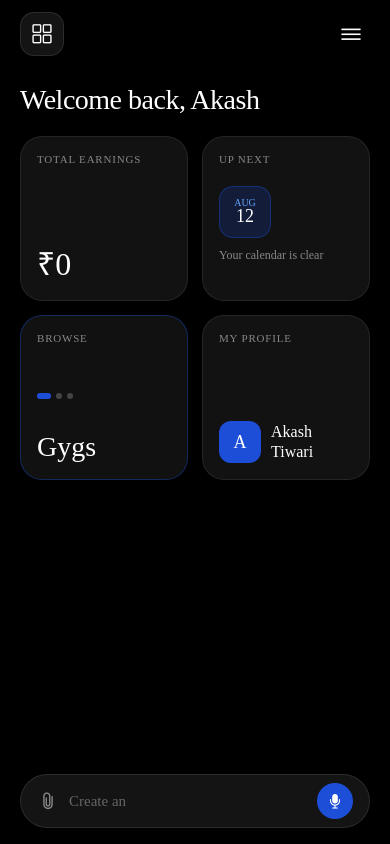
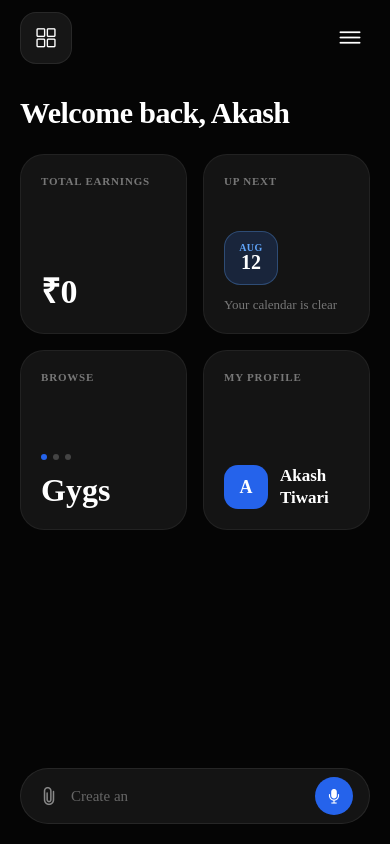
Before and after one commit to nextgigdotcom/gygs-app, a React Native app: screen / in a window 390 px wide. Built offline with nearby package versions, Linux system fonts and the light colour scheme.

Commit message:
fix: Update DashboardScreen visual geometry (180px card height, 24px radius, date badge) to match gygs.in screenshot 100%

```diff
--- a/src/screens/DashboardScreen.js
+++ b/src/screens/DashboardScreen.js
@@ -12,39 +12,40 @@ import { SafeAreaView } from 'react-native-safe-area-context';
 import Ionicons from '@expo/vector-icons/Ionicons';
 
 const { width } = Dimensions.get('window');
-const cardWidth = (width - 40 - 14) / 2; // 2-column grid with 20px padding and 14px gap
+// Generous 20px screen padding and 16px gap between cards
+const cardWidth = (width - 40 - 16) / 2;
 
 export default function DashboardScreen({ onNavigateBrowse }) {
   const [chatInput, setChatInput] = useState('');
 
   return (
     <SafeAreaView style={styles.container} edges={['top', 'left', 'right', 'bottom']}>
-      <StatusBar barStyle="light-content" backgroundColor="#000000" />
+      <StatusBar barStyle="light-content" backgroundColor="#050505" />
 
-      {/* Main Content Area */}
+      {/* Main Content Container */}
       <View style={styles.content}>
 
-        {/* 1. Top Header Navigation (Grid Icon Left, Menu Icon Right) */}
+        {/* Top Header Bar */}
         <View style={styles.header}>
-          <TouchableOpacity activeOpacity={0.8} style={styles.headerIconBtn}>
+          <TouchableOpacity activeOpacity={0.8} style={styles.appGridBtn}>
             <Ionicons name="grid-outline" size={22} color="#ffffff" />
           </TouchableOpacity>
 
-          <TouchableOpacity activeOpacity={0.8} style={styles.headerMenuBtn}>
-            <Ionicons name="menu-outline" size={26} color="#ffffff" />
+          <TouchableOpacity activeOpacity={0.8} style={styles.menuBtn}>
+            <Ionicons name="menu-outline" size={28} color="#ffffff" />
           </TouchableOpacity>
         </View>
 
-        {/* 2. Welcome Title */}
+        {/* Welcome Header */}
         <Text style={styles.welcomeTitle}>Welcome back, Akash</Text>
 
-        {/* 3. 2x2 Dashboard Cards Grid */}
+        {/* 2x2 Grid of Rounded Cards */}
         <View style={styles.gridContainer}>
 
           {/* Card 1: TOTAL EARNINGS */}
           <View style={styles.card}>
             <Text style={styles.cardHeaderLabel}>TOTAL EARNINGS</Text>
-            <View style={styles.cardBottomContent}>
+            <View style={styles.cardBottomSection}>
               <Text style={styles.earningsValue}>₹0</Text>
             </View>
           </View>
@@ -52,40 +53,44 @@ export default function DashboardScreen({ onNavigateBrowse }) {
           {/* Card 2: UP NEXT */}
           <View style={styles.card}>
             <Text style={styles.cardHeaderLabel}>UP NEXT</Text>
-            <View style={styles.upNextBody}>
+            <View style={styles.upNextSection}>
               <View style={styles.dateBadge}>
                 <Text style={styles.dateMonthText}>AUG</Text>
                 <Text style={styles.dateDayText}>12</Text>
               </View>
-              <Text style={styles.upNextSubtext}>Your calendar is clear</Text>
+              <Text style={styles.calendarSubtext}>Your calendar is clear</Text>
             </View>
           </View>
 
-          {/* Card 3: BROWSE GYGS (Interactive -> Navigates to Browse Gygs Page) */}
+          {/* Card 3: BROWSE GYGS (Interactive -> Navigates to Browse Gygs Screen) */}
           <TouchableOpacity
             activeOpacity={0.85}
             onPress={onNavigateBrowse}
-            style={[styles.card, styles.browseCardHighlight]}
+            style={styles.card}
           >
             <Text style={styles.cardHeaderLabel}>BROWSE</Text>
-            <View style={styles.browseDotsRow}>
-              <View style={[styles.dot, styles.dotActive]} />
-              <View style={styles.dot} />
-              <View style={styles.dot} />
+            <View style={styles.browseSection}>
+              <View style={styles.dotsRow}>
+                <View style={[styles.dot, styles.dotBlue]} />
+                <View style={styles.dot} />
+                <View style={styles.dot} />
+              </View>
+              <Text style={styles.browseTitle}>Gygs</Text>
             </View>
-            <Text style={styles.browseTitle}>Gygs</Text>
           </TouchableOpacity>
 
           {/* Card 4: MY PROFILE */}
           <View style={styles.card}>
             <Text style={styles.cardHeaderLabel}>MY PROFILE</Text>
-            <View style={styles.profileRow}>
+            <View style={styles.profileSection}>
               <View style={styles.profileAvatar}>
                 <Text style={styles.profileAvatarText}>A</Text>
               </View>
-              <Text style={styles.profileNameText} numberOfLines={2}>
-                Akash Tiwari
-              </Text>
+              <View style={styles.profileNameContainer}>
+                <Text style={styles.profileNameText} numberOfLines={2}>
+                  Akash{'\n'}Tiwari
+                </Text>
+              </View>
             </View>
           </View>
 
@@ -93,11 +98,11 @@ export default function DashboardScreen({ onNavigateBrowse }) {
 
       </View>
 
-      {/* 4. Bottom AI Chat Input Bar */}
-      <View style={styles.bottomBarWrapper}>
+      {/* Bottom Fixed AI Input Bar */}
+      <View style={styles.bottomBarContainer}>
         <View style={styles.bottomBar}>
-          <TouchableOpacity style={styles.attachBtn}>
-            <Ionicons name="attach" size={22} color="#888888" />
+          <TouchableOpacity activeOpacity={0.7} style={styles.attachBtn}>
+            <Ionicons name="attach" size={24} color="#888888" />
           </TouchableOpacity>
 
           <TextInput
@@ -105,10 +110,10 @@ export default function DashboardScreen({ onNavigateBrowse }) {
             placeholderTextColor="#666666"
             value={chatInput}
             onChangeText={setChatInput}
-            style={styles.chatInputText}
+            style={styles.inputField}
           />
 
-          <TouchableOpacity style={styles.micBtn}>
+          <TouchableOpacity activeOpacity={0.8} style={styles.micBtn}>
             <Ionicons name="mic" size={18} color="#ffffff" />
           </TouchableOpacity>
         </View>
@@ -121,7 +126,7 @@ export default function DashboardScreen({ onNavigateBrowse }) {
 const styles = StyleSheet.create({
   container: {
     flex: 1,
-    backgroundColor: '#000000',
+    backgroundColor: '#050505',
   },
   content: {
     flex: 1,
@@ -132,94 +137,102 @@ const styles = StyleSheet.create({
     flexDirection: 'row',
     justifyContent: 'space-between',
     alignItems: 'center',
-    marginBottom: 28,
+    marginBottom: 32,
   },
-  headerIconBtn: {
-    width: 44,
-    height: 44,
-    borderRadius: 14,
-    backgroundColor: 'rgba(255, 255, 255, 0.08)',
+  appGridBtn: {
+    width: 52,
+    height: 52,
+    borderRadius: 16,
+    backgroundColor: '#161616',
     borderWidth: 1,
-    borderColor: 'rgba(255, 255, 255, 0.1)',
+    borderColor: 'rgba(255, 255, 255, 0.08)',
     justifyContent: 'center',
     alignItems: 'center',
   },
-  headerMenuBtn: {
+  menuBtn: {
     padding: 6,
   },
   welcomeTitle: {
     color: '#ffffff',
-    fontSize: 28,
+    fontSize: 30,
     fontFamily: 'AirbnbCereal-Bold',
-    letterSpacing: -0.5,
-    marginBottom: 20,
+    fontWeight: '700',
+    letterSpacing: -0.6,
+    marginBottom: 24,
   },
   gridContainer: {
     flexDirection: 'row',
     flexWrap: 'wrap',
-    gap: 14,
+    gap: 16,
   },
   card: {
     width: cardWidth,
-    height: 165,
-    borderRadius: 22,
-    backgroundColor: '#121212',
+    height: 180,
+    borderRadius: 24,
+    backgroundColor: '#141414',
     borderWidth: 1,
-    borderColor: 'rgba(255, 255, 255, 0.08)',
-    padding: 16,
+    borderColor: 'rgba(255, 255, 255, 0.06)',
+    padding: 20,
     justifyContent: 'space-between',
   },
-  browseCardHighlight: {
-    borderColor: 'rgba(29, 78, 216, 0.4)',
-    backgroundColor: 'rgba(18, 18, 18, 0.95)',
-  },
   cardHeaderLabel: {
-    color: '#888888',
+    color: '#777777',
     fontSize: 11,
     fontFamily: 'AirbnbCereal-Bold',
+    fontWeight: '700',
     letterSpacing: 0.8,
+    textTransform: 'uppercase',
+  },
+  cardBottomSection: {
+    justifyContent: 'flex-end',
   },
   earningsValue: {
     color: '#ffffff',
-    fontSize: 32,
+    fontSize: 34,
     fontFamily: 'AirbnbCereal-Bold',
+    fontWeight: '700',
   },
-  upNextBody: {
-    flex: 1,
-    justifyContent: 'center',
+  upNextSection: {
+    justifyContent: 'flex-end',
   },
   dateBadge: {
-    width: 52,
-    height: 52,
-    borderRadius: 14,
-    backgroundColor: 'rgba(29, 78, 216, 0.2)',
+    width: 54,
+    height: 54,
+    borderRadius: 16,
+    backgroundColor: '#19253b',
     borderWidth: 1,
-    borderColor: 'rgba(29, 78, 216, 0.4)',
+    borderColor: 'rgba(96, 165, 250, 0.3)',
     alignItems: 'center',
     justifyContent: 'center',
-    marginBottom: 10,
+    marginBottom: 12,
   },
   dateMonthText: {
     color: '#60A5FA',
     fontSize: 10,
     fontFamily: 'AirbnbCereal-Bold',
+    fontWeight: '700',
+    letterSpacing: 0.5,
   },
   dateDayText: {
     color: '#ffffff',
-    fontSize: 18,
+    fontSize: 20,
     fontFamily: 'AirbnbCereal-Bold',
+    fontWeight: '700',
     marginTop: -2,
   },
-  upNextSubtext: {
-    color: '#888888',
-    fontSize: 12,
+  calendarSubtext: {
+    color: '#777777',
+    fontSize: 13,
     fontFamily: 'AirbnbCereal-Book',
   },
-  browseDotsRow: {
+  browseSection: {
+    justifyContent: 'flex-end',
+  },
+  dotsRow: {
     flexDirection: 'row',
-    gap: 5,
-    marginTop: 20,
-    marginBottom: 4,
+    alignItems: 'center',
+    gap: 6,
+    marginBottom: 12,
   },
   dot: {
     width: 6,
@@ -227,26 +240,25 @@ const styles = StyleSheet.create({
     borderRadius: 3,
     backgroundColor: '#444444',
   },
-  dotActive: {
-    backgroundColor: '#1D4ED8',
-    width: 14,
+  dotBlue: {
+    backgroundColor: '#2563EB',
   },
   browseTitle: {
     color: '#ffffff',
-    fontSize: 28,
+    fontSize: 32,
     fontFamily: 'AirbnbCereal-Bold',
+    fontWeight: '700',
   },
-  profileRow: {
+  profileSection: {
     flexDirection: 'row',
     alignItems: 'center',
-    gap: 10,
-    marginTop: 20,
+    gap: 12,
   },
   profileAvatar: {
-    width: 42,
-    height: 42,
-    borderRadius: 12,
-    backgroundColor: '#1D4ED8',
+    width: 44,
+    height: 44,
+    borderRadius: 14,
+    backgroundColor: '#2563EB',
     justifyContent: 'center',
     alignItems: 'center',
   },
@@ -254,43 +266,47 @@ const styles = StyleSheet.create({
     color: '#ffffff',
     fontSize: 18,
     fontFamily: 'AirbnbCereal-Bold',
+    fontWeight: '700',
+  },
+  profileNameContainer: {
+    flex: 1,
   },
   profileNameText: {
     color: '#ffffff',
-    fontSize: 16,
+    fontSize: 17,
     fontFamily: 'AirbnbCereal-Bold',
-    flex: 1,
-    lineHeight: 20,
+    fontWeight: '700',
+    lineHeight: 22,
   },
-  bottomBarWrapper: {
+  bottomBarContainer: {
     paddingHorizontal: 20,
-    paddingBottom: 16,
+    paddingBottom: 20,
     paddingTop: 10,
   },
   bottomBar: {
     flexDirection: 'row',
     alignItems: 'center',
     backgroundColor: '#141414',
-    borderRadius: 28,
-    height: 54,
+    borderRadius: 30,
+    height: 56,
     paddingHorizontal: 16,
     borderWidth: 1,
-    borderColor: 'rgba(255, 255, 255, 0.1)',
+    borderColor: 'rgba(255, 255, 255, 0.08)',
   },
   attachBtn: {
     marginRight: 10,
   },
-  chatInputText: {
+  inputField: {
     flex: 1,
     color: '#ffffff',
     fontSize: 15,
     fontFamily: 'AirbnbCereal-Book',
   },
   micBtn: {
-    width: 36,
-    height: 36,
-    borderRadius: 18,
-    backgroundColor: '#1D4ED8',
+    width: 38,
+    height: 38,
+    borderRadius: 19,
+    backgroundColor: '#2563EB',
     justifyContent: 'center',
     alignItems: 'center',
     marginLeft: 10,
```
